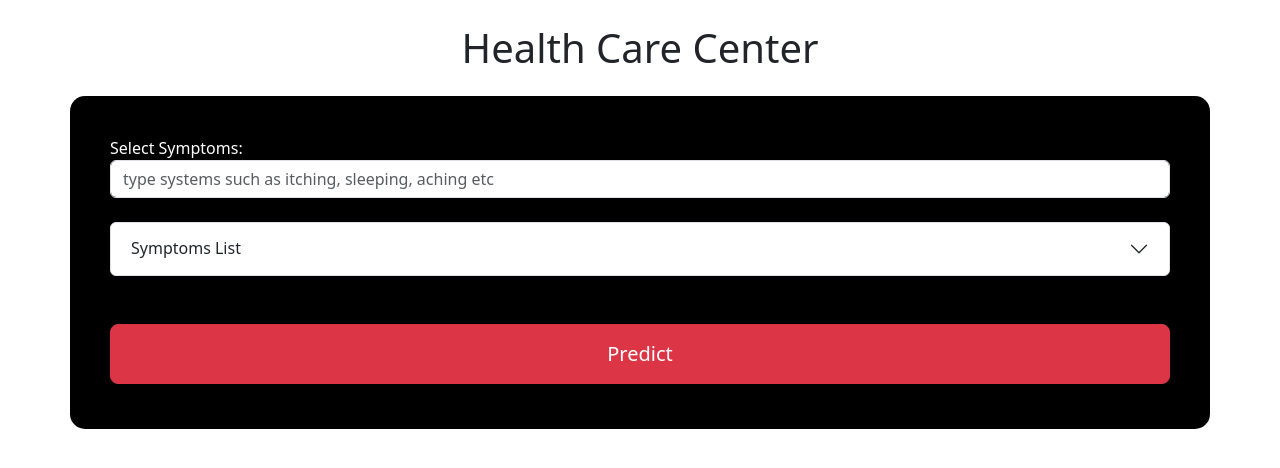
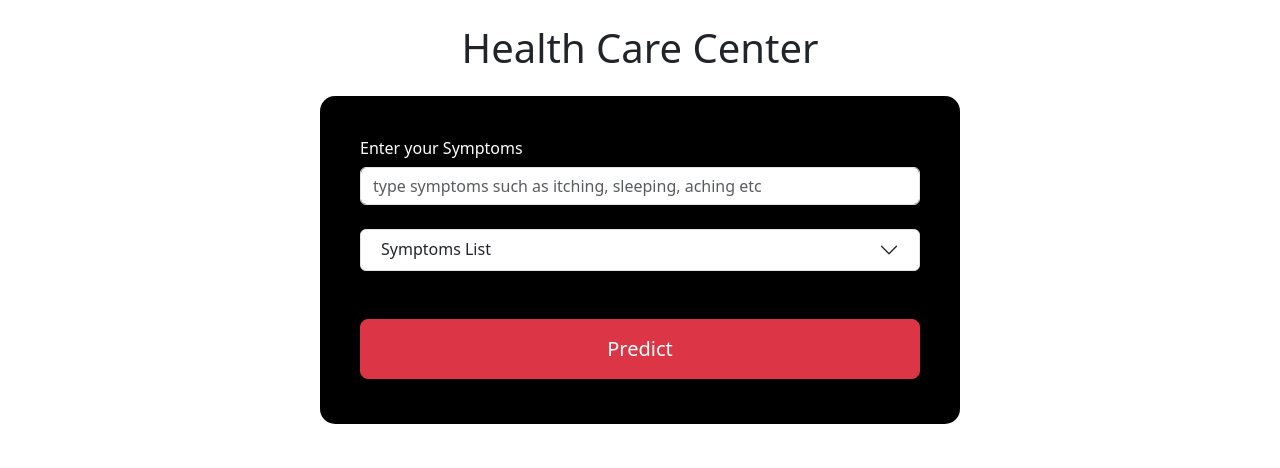
Before and after one commit to aahamed-07/medRecom-System, a Flask app: page / in a window 1280 px wide. Shown: the part 66-534 px from the top of the page. Run offline with Flask 3, Linux system fonts and the light colour scheme.

Commit message:
UI Fixes
Sizing of text field, accordion adjusted.

Accordion now opens huge symptoms list in a scrolling list.

```diff
--- a/templates/index.html
+++ b/templates/index.html
@@ -29,7 +29,20 @@
         border-radius: 25px;
     }
 
+    .symp-label{
+        margin-bottom: 7px;
+    }
 
+
+    .accordion-button{
+        height: 40px;
+    }
+
+    .collapse,
+    .collapsing {
+        overflow: auto;
+        max-height: 30vh;
+    }
 
 </style>
 </head>
@@ -80,12 +93,12 @@
 
     <!-- main form of page -->
     <h1 class="mt-4 my-4 text-center text-green">Health Care Center</h1>
-    <div class="container my-4 mt-4" style="background: black; color: white; border-radius: 15px; padding: 40px;">
+    <div class="container my-4 mt-4 w-50" style="background: black; color: white; border-radius: 15px; padding: 40px;">
         <form action="/predict" method="post">
             <div class="form-group">
-                <label for="symptoms">Select Symptoms:</label>
+                <label class="symp-label" for="symptoms">Enter your Symptoms</label>
                 <input type="text" class="form-control" , id="symptoms" name="symptoms"
-                    placeholder="type systems such as itching, sleeping, aching etc">
+                    placeholder="type symptoms such as itching, sleeping, aching etc">
             </div>
 
         </br>
```
